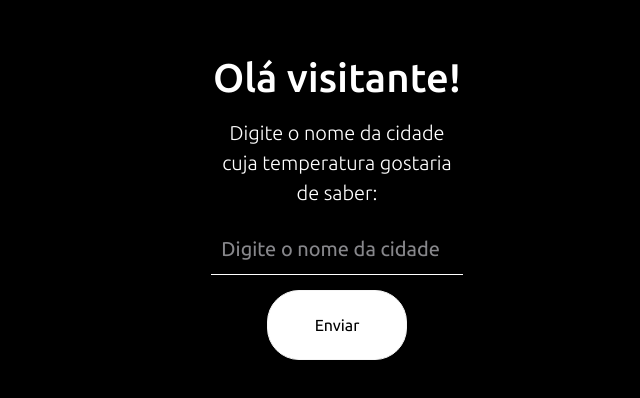
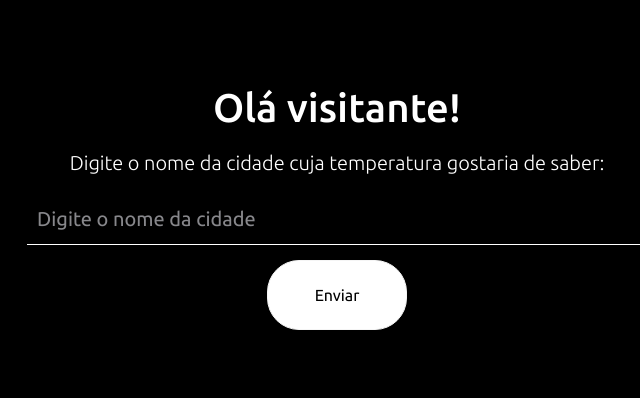
Before and after one commit to LissaiDev/Weather-app, a React (Vite) app: page / in a window 1280 px wide. Shown: the part 186-584 px from the top of the page, without its empty margins (303-943 px from the left). Built offline with nearby package versions, Linux system fonts and the light colour scheme.

Commit message:
Added ubuntu font cdn

```diff
--- a/src/App.jsx
+++ b/src/App.jsx
@@ -4,7 +4,7 @@ function App() {
   return (
     <>
       <div id="root">
-        <div className="row justify-content-center align-items-center">
+        <div id="app" className="row justify-content-center align-items-center">
           <Main />
         </div>
       </div>
--- a/src/index.scss
+++ b/src/index.scss
@@ -38,8 +38,12 @@
   background-color: black;
   color: white;
   display: flex;
+  align-items: center;
   justify-content: center;
-  align-items: center;
+}
+#app {
+  width: 100%;
+  flex-grow: 1;
 }
 input {
   color: white;
```
